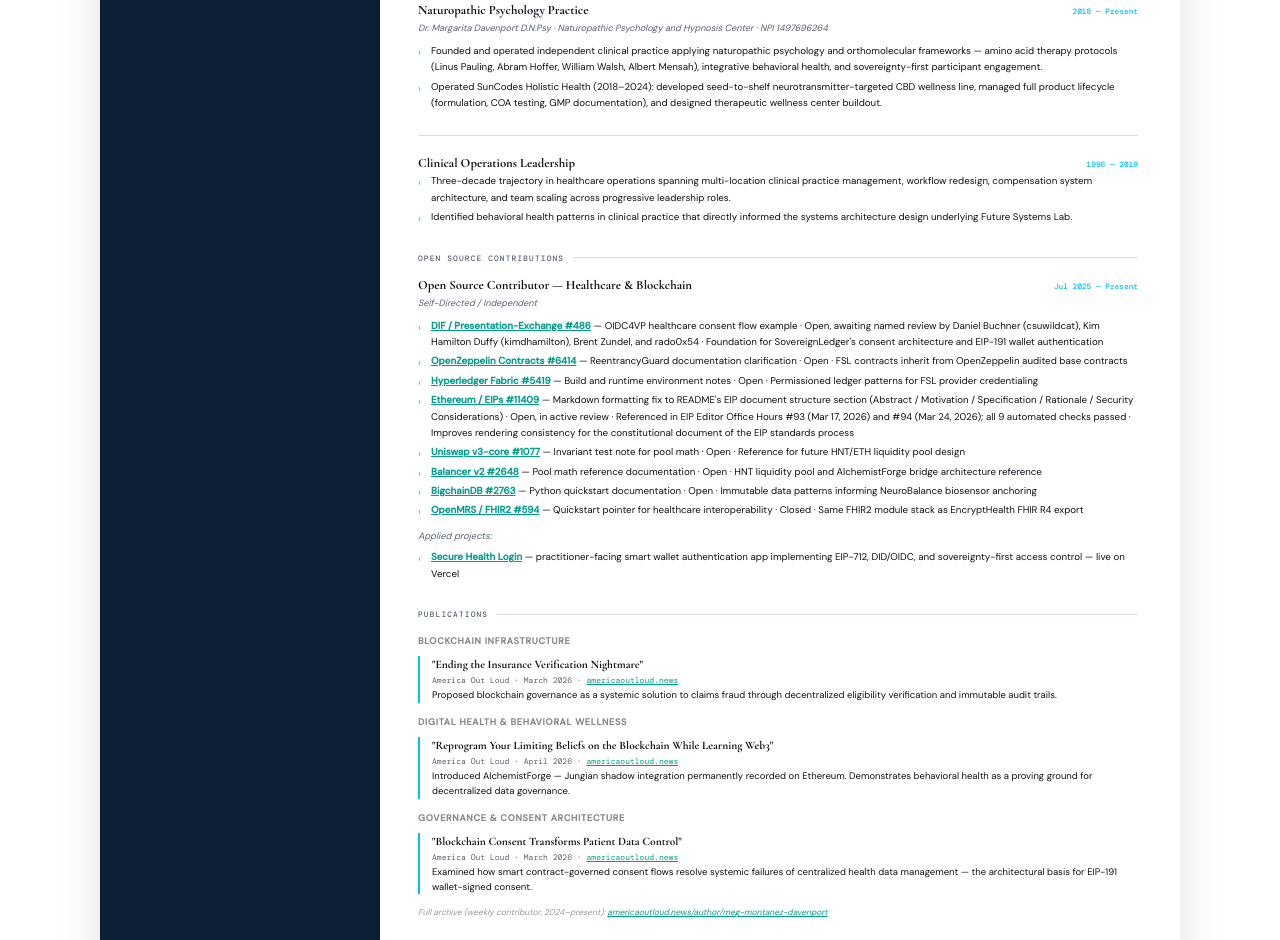
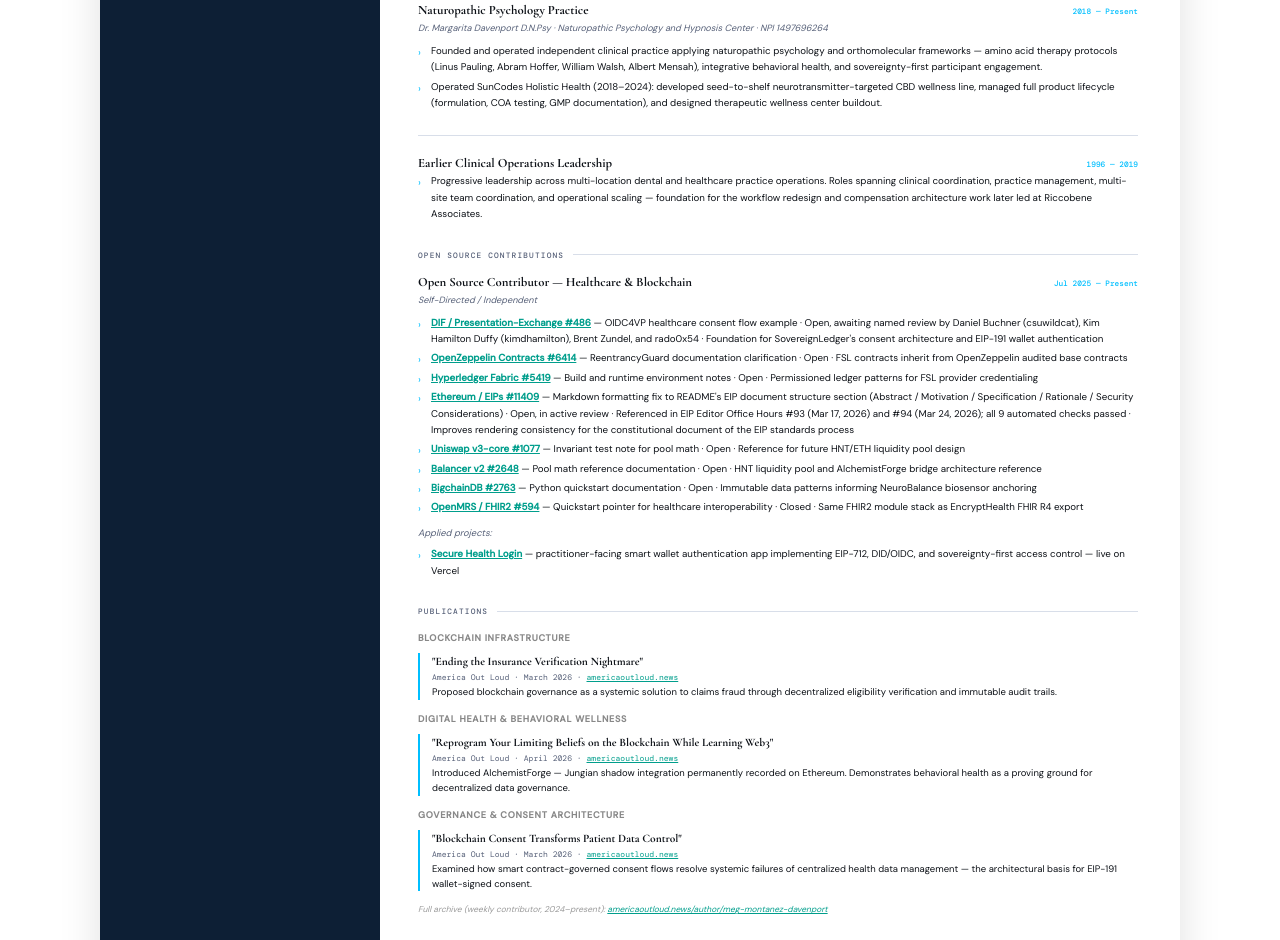
Before and after one commit to Future-Systems-Lab/fsl-governance, a plain HTML site: page academic/CV_MegMontanezDavenport.html in a window 1280 px wide. Shown: the part 1596-2536 px from the top of the page. Drawn offline with nearby package versions, Linux system fonts and the light colour scheme.

Commit message:
fix(cv): clinical ops 1996-2019 — accurate dental+healthcare context, not vague filler

```diff
--- a/academic/CV_MegMontanezDavenport.html
+++ b/academic/CV_MegMontanezDavenport.html
@@ -278,10 +278,9 @@
     </div>
 
     <div class="job">
-      <div class="jh"><div class="jtitle">Clinical Operations Leadership</div><div class="jdate">1996 — 2019</div></div>
+      <div class="jh"><div class="jtitle">Earlier Clinical Operations Leadership</div><div class="jdate">1996 — 2019</div></div>
       <ul>
-        <li>Three-decade trajectory in healthcare operations spanning multi-location clinical practice management, workflow redesign, compensation system architecture, and team scaling across progressive leadership roles.</li>
-        <li>Identified behavioral health patterns in clinical practice that directly informed the systems architecture design underlying Future Systems Lab.</li>
+        <li>Progressive leadership across multi-location dental and healthcare practice operations. Roles spanning clinical coordination, practice management, multi-site team coordination, and operational scaling — foundation for the workflow redesign and compensation architecture work later led at Riccobene Associates.</li>
       </ul>
     </div>
   </div>
```
Also changed, not shown: 1 other file.
